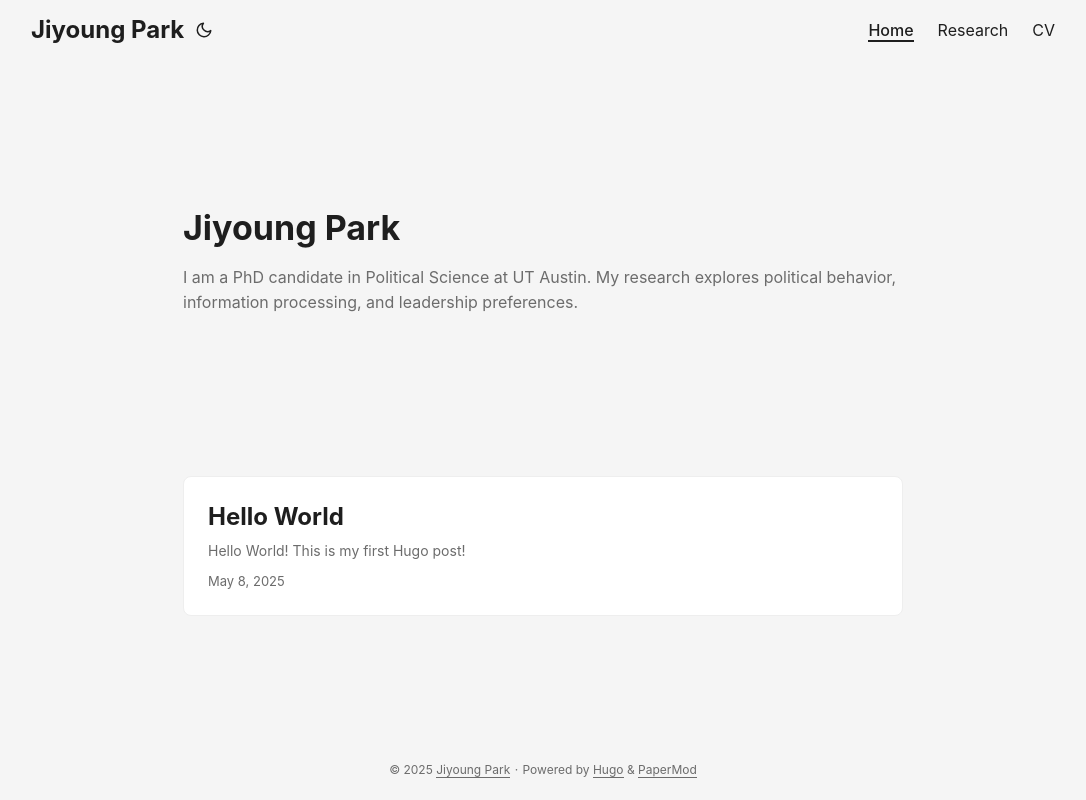
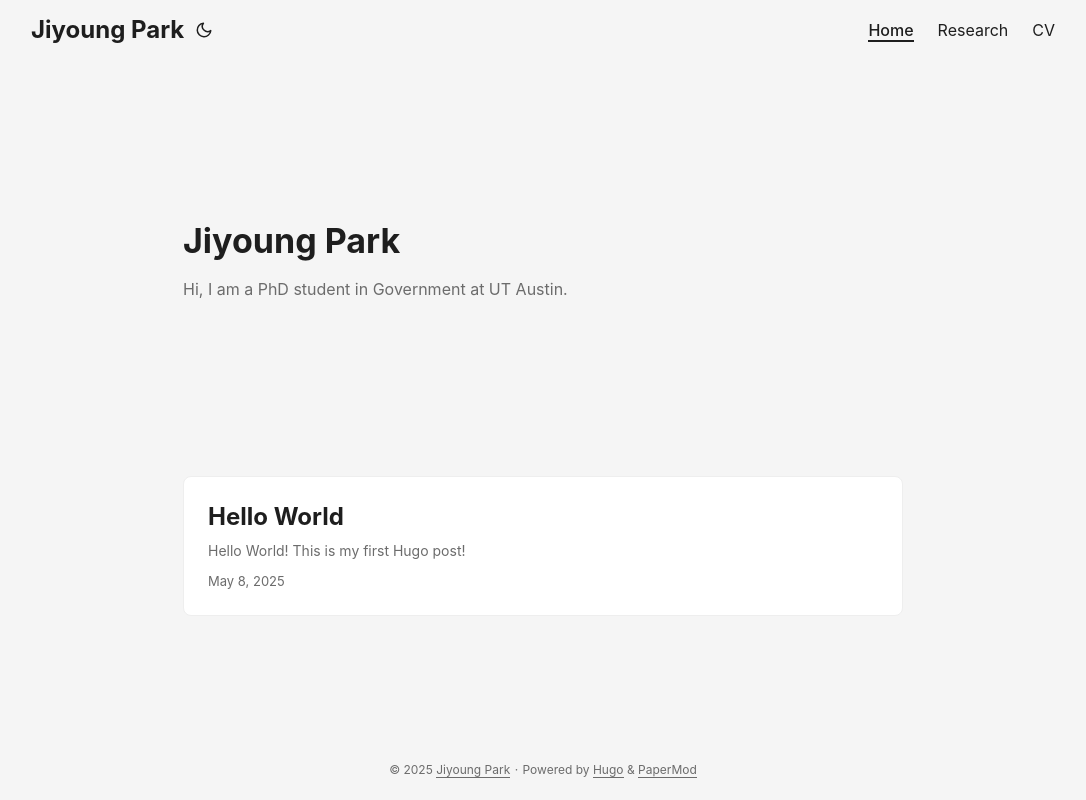
Before and after one commit to jiyoung-park0/my-website, a plain HTML site: page index.html in a window 1280 px wide. Shown: the whole page, without its empty margins (97-1183 px from the left). Drawn offline with Linux system fonts and the light colour scheme.

```diff
--- a/index.html
+++ b/index.html
@@ -145,7 +145,7 @@
         <h1>Jiyoung Park</h1>
     </header>
     <div class="entry-content">
-        I am a PhD candidate in Political Science at UT Austin. My research explores political behavior, information processing, and leadership preferences.
+        Hi, I am a PhD student in Government at UT Austin.
     </div>
     <footer class="entry-footer">
         <div class="social-icons" >
```
Also changed, not shown: 1 other file.
